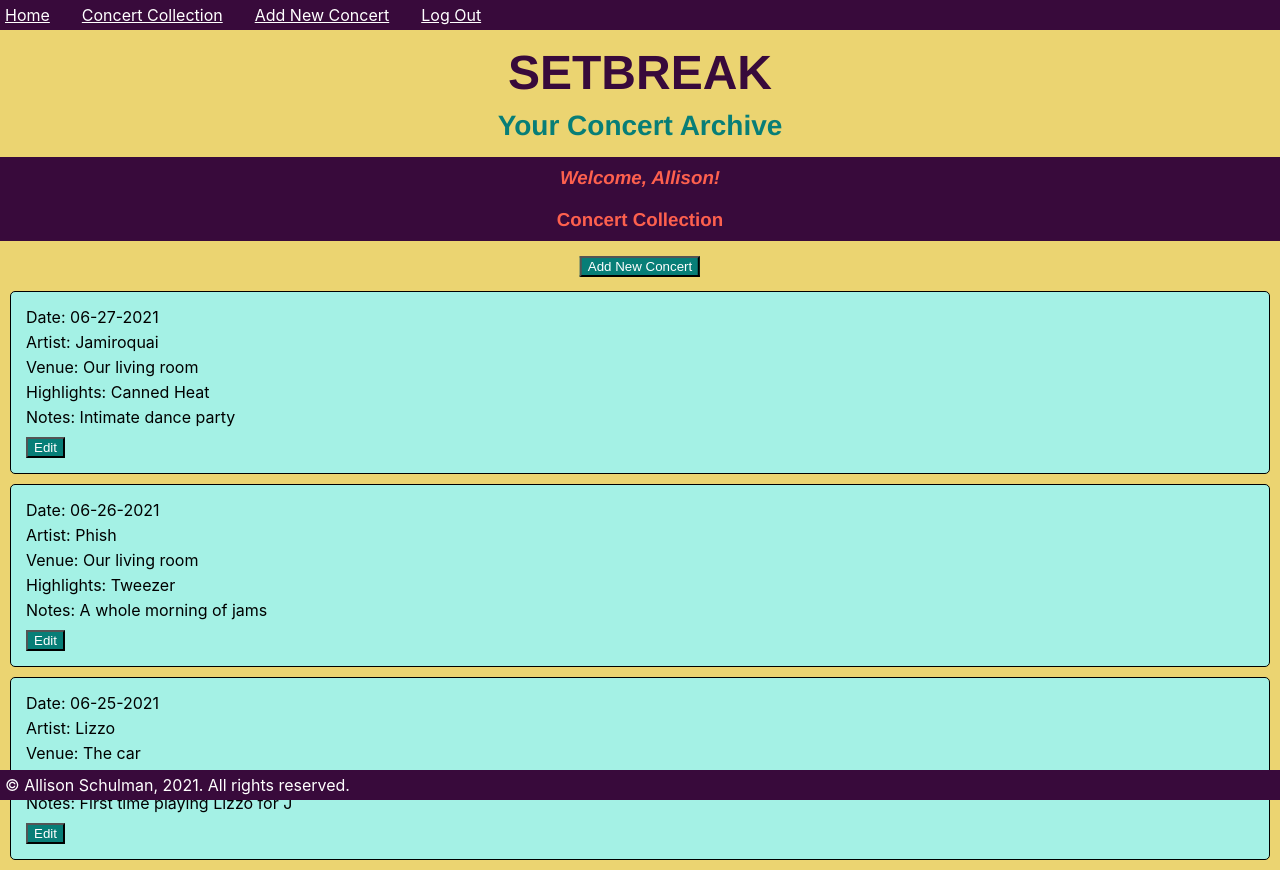
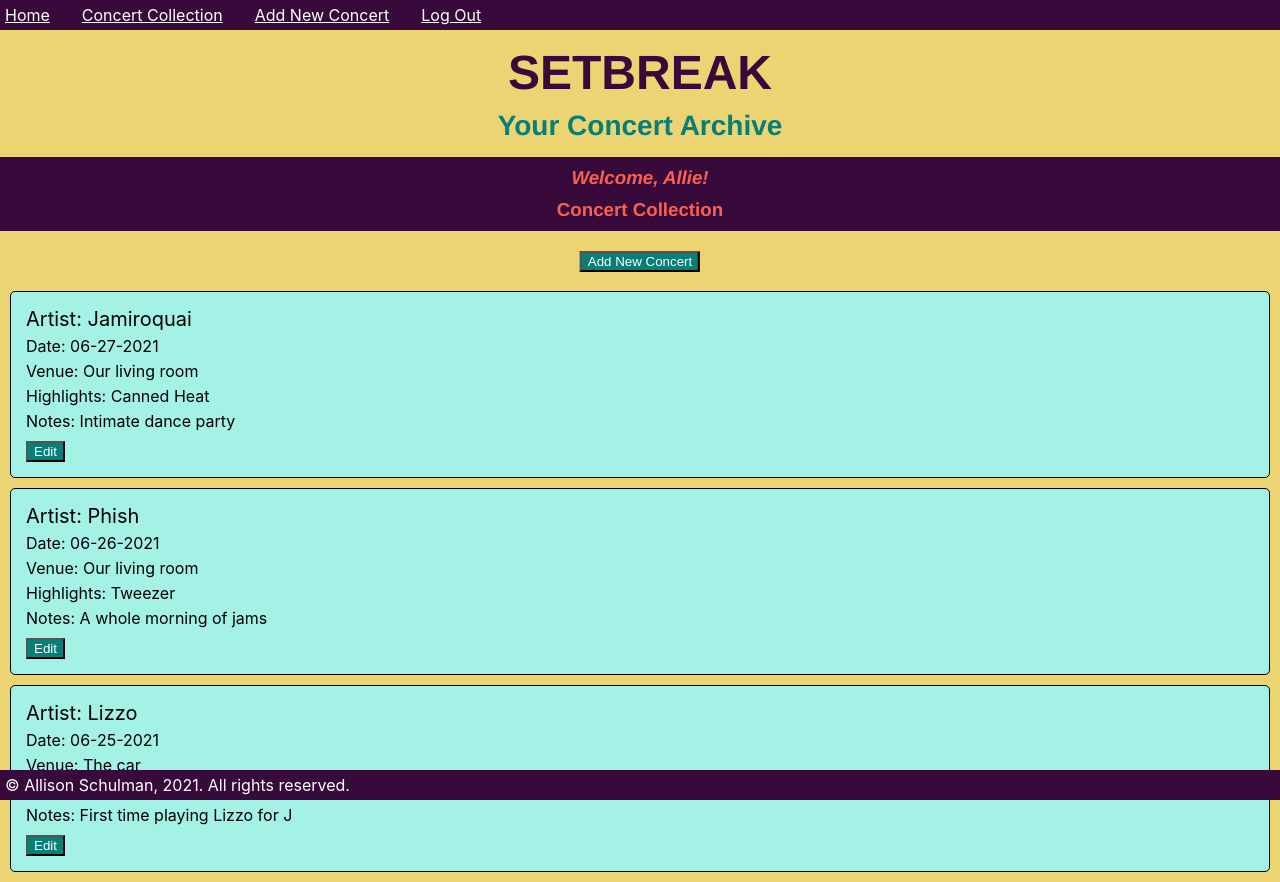
Before and after one commit to sneakin-allie/Setbreak, a React (Create React App) app: page /list in a window 1280 px wide. Built offline with nearby package versions, Linux system fonts and the light colour scheme; no server answers; the HTML template or start-up script is replaced by a standard one.

Commit message:
Concert collection page style done

```diff
--- a/src/AddConcertForm/AddConcertForm.css
+++ b/src/AddConcertForm/AddConcertForm.css
@@ -1,6 +1,15 @@
 .Add-new-concert form {
     font-family: -apple-system, BlinkMacSystemFont, 'Segoe UI', Roboto, Oxygen, Ubuntu, Cantarell, 'Open Sans', 'Helvetica Neue', sans-serif;
     margin: 15px 10px;
+}
+
+.Add-new-concert h3 {
+    background-color: #380a3b;
+    color: #fd604e;
+    margin: 0px 0px 0px 0px;
+    padding: 10px;
+    font-family: Helvetica, sans-serif;
+    text-align: center;
 }
 
 .Add-new-concert p {
--- a/src/App.css
+++ b/src/App.css
@@ -26,15 +26,6 @@ body {
     padding: 5px;
 }
 
-.App h3 {
-    background-color: #380a3b;
-    color: #fd604e;
-    margin: 0px 0px 0px 0px;
-    padding: 10px;
-    font-family: Helvetica, sans-serif;
-    text-align: center;
-}
-
 .App h2 {
     color: #077e77;
     font-family: Helvetica, sans-serif;
--- a/src/ConcertItem/ConcertItem.css
+++ b/src/ConcertItem/ConcertItem.css
@@ -8,6 +8,10 @@
 
 .Concert p {
     margin: 5px;
+}
+
+.Artist {
+    font-size: 20px;
 }
 
 .Concert button {
--- a/src/ConcertItem/ConcertItem.js
+++ b/src/ConcertItem/ConcertItem.js
@@ -8,8 +8,8 @@ class ConcertItem extends React.Component {
         return (
             <div className="Concert">
                 <li>
+                    <p className="Artist">Artist: {this.props.concert.artist}</p>
                     <p>Date: {this.props.concert.date}</p>
-                    <p>Artist: {this.props.concert.artist}</p>
                     <p>Venue: {this.props.concert.venue}</p>
                     <p>Highlights: {this.props.concert.songs}</p>
                     <p>Notes: {this.props.concert.notes}</p>
--- a/src/ConcertList/ConcertList.css
+++ b/src/ConcertList/ConcertList.css
@@ -1,11 +1,29 @@
-.Concerts ul {
+.Welcome-banner {
+    background-color: #380a3b;
+    color: #fd604e;
+    margin: 0px 0px 0px 0px;
+    padding: 10px 10px 5px 10px;
+    font-family: Helvetica, sans-serif;
+    text-align: center;
+}
+
+.Concert-collection-banner {
+    background-color: #380a3b;
+    color: #fd604e;
+    margin: 0px 0px 0px 0px;
+    padding: 5px 10px 10px 10px;
+    font-family: Helvetica, sans-serif;
+    text-align: center;
+}
+
+.Concert-collection ul {
     margin: 0;
     padding: 0;
     list-style-type: none;
 }
 
 .Add-new-concert-button-container {
-    height: 50px;
+    height: 60px;
     position: relative;
 }
 
--- a/src/ConcertList/ConcertList.js
+++ b/src/ConcertList/ConcertList.js
@@ -36,22 +36,22 @@ class ConcertList extends React.Component {
 
     render() {
         return (
-            <div className="Concerts">
-                <h3><i>Welcome, {this.props.userInfo.firstName}Allison!</i></h3>
-                <h3>Concert Collection</h3>
+            <div className="Concert-collection">
+                <h3 className="Welcome-banner"><i>Welcome, {this.props.userInfo.firstName}Allie!</i></h3>
+                <h3 className="Concert-collection-banner">Concert Collection</h3>
+                    <div className="Add-new-concert-button-container">
+                        <div className="Add-new-concert-button">
                             <Link
                                 to={{
                                     pathname: `/add`
                                 }}
                             >
-                        <div className="Add-new-concert-button-container">
-                            <div className="Add-new-concert-button">
                                 <button type="button">
                                     Add New Concert
                                 </button>
+                            </Link>
                         </div>
                     </div>
-                    </Link>
                         <ul className="Concert-list">
                             {this.props.concerts.map((concert, i) =>
                                 <ConcertItem
--- a/src/LandingPage/LandingPage.css
+++ b/src/LandingPage/LandingPage.css
@@ -1,3 +1,12 @@
+.Landing-page h3 {
+    background-color: #380a3b;
+    color: #fd604e;
+    margin: 0px 0px 0px 0px;
+    padding: 10px;
+    font-family: Helvetica, sans-serif;
+    text-align: center;
+}
+
 .Landing-page-p {
     margin: 15px 10px
 }
```
Lines whose indentation alone changed are shown as unchanged.
